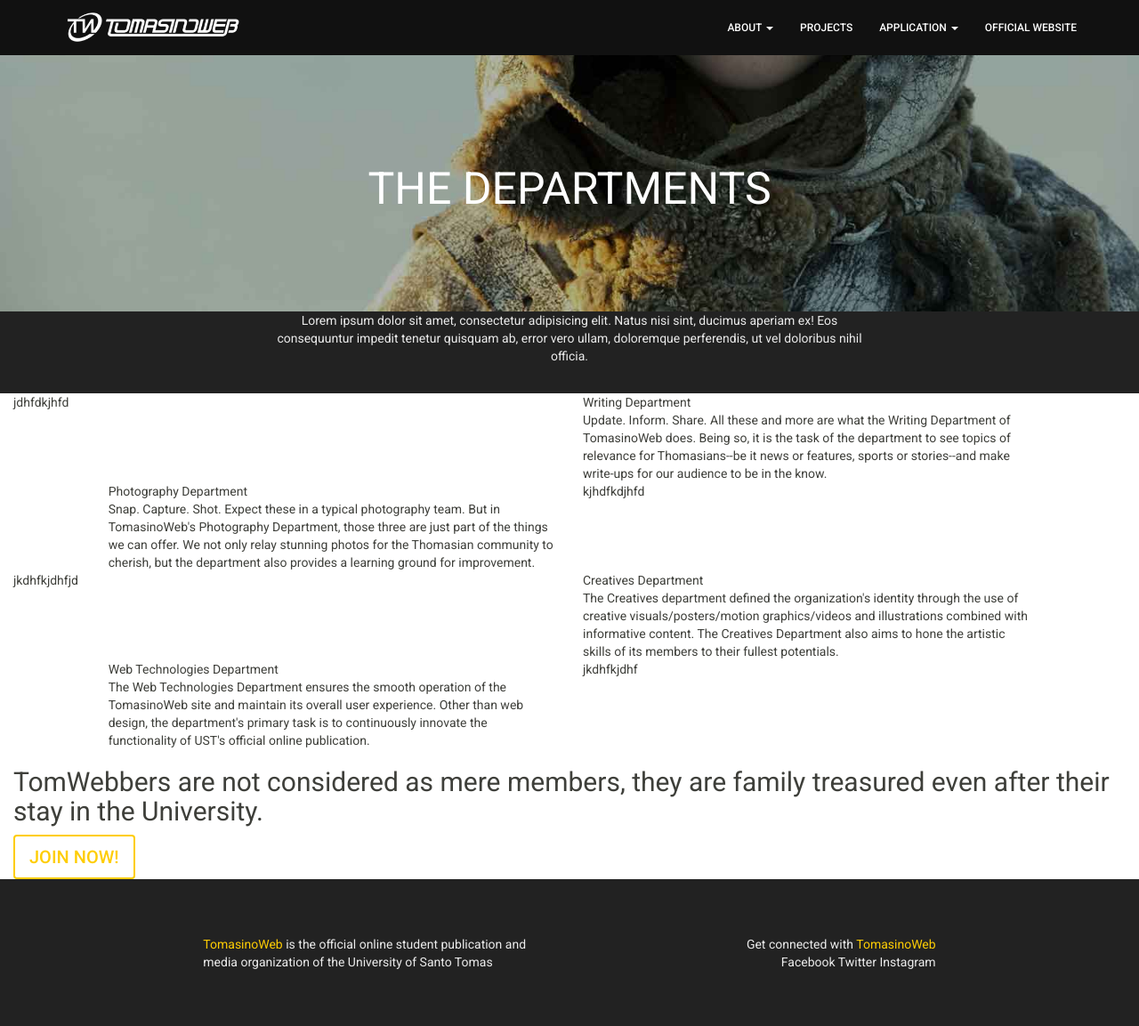
After one commit to raaims/tomweb-recruitment-portal, a PHP site: page /departments.php in a window 1280 px wide. The commit adds this page. Shown: the whole page at 89% size. Run offline with PHP 8.4, Linux system fonts and the light colour scheme; some libraries are stand-ins or nearby versions.

Commit message:
Updates on assests and css

```diff
--- a/css/main.css
+++ b/css/main.css
@@ -42,19 +42,23 @@ body {
 .header {
   min-height: 100vh;
   background: #EBEBEB;
-  padding-top: 20vh;
+  padding-top: 165px;
   background-position: bottom;
   background-attachment: fixed;
   background-size: cover; }
   .header.home {
     background-image: url("../images/home-bg.jpg"); }
   .header.about {
-    background-image: url("../images/about-bg.jpg");
-    min-height: 40vh;
+    background-image: url("../images/2.jpg");
+    min-height: 350px;
     color: white; }
   .header.core {
     background-image: url("../images/home-bg.jpg");
-    min-height: 40vh;
+    min-height: 350px;
+    color: white; }
+  .header.depts {
+    background-image: url("../images/about-bg.jpg");
+    min-height: 350px;
     color: white; }
   .header h1 {
     font-size: 50px; }
@@ -164,15 +168,15 @@ body {
   margin-top: 15px;
   margin-bottom: 15px; }
   .core-officers > .col-md-4 > .img-circle.eb {
-    border: 5px solid #ec2a28; }
+    border: 6px solid #ec2a28; }
   .core-officers > .col-md-4 > .img-circle.writing {
-    border: 5px solid #f3821f; }
+    border: 6px solid #f3821f; }
   .core-officers > .col-md-4 > .img-circle.photog {
-    border: 5px solid #25a4de; }
+    border: 6px solid #25a4de; }
   .core-officers > .col-md-4 > .img-circle.creatives {
-    border: 5px solid #8252a0; }
+    border: 6px solid #8252a0; }
   .core-officers > .col-md-4 > .img-circle.webtech {
-    border: 5px solid #2eb462; }
+    border: 6px solid #2eb462; }
 .core-officers .name {
   font-size: 20px; }
 .core-officers .position {
--- a/css/main.scss
+++ b/css/main.scss
@@ -68,18 +68,23 @@ body {
     background-image: url('../images/home-bg.jpg');
   }
   &.about {
-    background-image: url('../images/about-bg.jpg');
-    min-height: 40vh;
+    background-image: url('../images/2.jpg');
+    min-height: 350px;
     color: white;
   }
   &.core {
     background-image: url('../images/home-bg.jpg');
-    min-height: 40vh;
+    min-height: 350px;
+    color: white;
+  }
+  &.depts{
+    background-image: url('../images/about-bg.jpg');
+    min-height: 350px;
     color: white;
   }
   min-height: 100vh;
   background: #EBEBEB;
-  padding-top: 20vh;
+  padding-top: 165px;
   background-position: bottom;
   background-attachment: fixed;
   background-size: cover;
@@ -215,19 +220,19 @@ body {
     margin-bottom: 15px;
     >.img-circle{
       &.eb{
-        border: 5px solid $eb;
+        border: 6px solid $eb;
       }
       &.writing{
-        border: 5px solid $writing;
+        border: 6px solid $writing;
       }
       &.photog{
-        border: 5px solid $photog;
+        border: 6px solid $photog;
       }
       &.creatives{
-        border: 5px solid $creatives;
+        border: 6px solid $creatives;
       }
       &.webtech{
-        border: 5px solid $webtech;
+        border: 6px solid $webtech;
       }
     }
   }
--- /dev/null
+++ b/departments.php
@@ -0,0 +1,65 @@
+<?php
+$title = "The Departments | Join - TomasinoWeb";
+include 'header.php';
+?>
+<div class="header depts container-fluid text-center">
+	<h1>THE DEPARTMENTS</h1>
+</div>
+
+<div class="black-bg depts container-fluid text-center">
+	<div class="content row">
+		<div class="col-md-12">
+			Lorem ipsum dolor sit amet, consectetur adipisicing elit. Natus nisi sint, ducimus aperiam ex! Eos consequuntur impedit tenetur quisquam ab, error vero ullam, doloremque perferendis, ut vel doloribus nihil officia.
+		</div>
+	</div>
+</div>
+
+<div class="container-fluid">
+	<div class="row">
+		<div class="col-md-6">jdhfdkjhfd</div>
+
+		<div class="col-md-5">
+			Writing Department<br>
+			Update. Inform. Share. All these and more are what the Writing Department of TomasinoWeb does. Being so, it is the task of the department to see topics of relevance for Thomasians--be it news or features, sports or stories--and make write-ups for our audience to be in the know.
+		</div>
+	</div>
+
+	<div class="row light-gray-bg">
+		<div class="col-md-6 col-md-push-6">kjhdfkdjhfd</div>
+
+		<div class="col-md-5 col-md-pull-5">
+			Photography Department<br>
+			Snap. Capture. Shot. Expect these in a typical photography team. But in TomasinoWeb's Photography Department, those three are just part of the things we can offer. We not only relay stunning photos for the Thomasian community to cherish, but the department also provides a learning ground for improvement.
+		</div>
+	</div>
+
+	<div class="row">
+		<div class="col-md-6">jkdhfkjdhfjd</div>
+
+		<div class="col-md-5">
+			Creatives Department<br>
+			The Creatives department defined the organization's identity through the use of creative visuals/posters/motion graphics/videos and illustrations combined with informative content. The Creatives Department also aims to hone the artistic skills of its members to their fullest potentials.
+		</div>
+	</div>
+
+	<div class="row">
+		<div class="col-md-6 col-md-push-6">jkdhfkjdhf</div>
+		<div class="col-md-5 col-md-pull-5">
+			Web Technologies Department<br>
+			The Web Technologies Department ensures the smooth operation of the TomasinoWeb site and maintain its overall user experience. Other than web design, the department's primary task is to continuously innovate the functionality of UST's official online publication.
+		</div>
+	</div>
+
+	<div class="row">
+		<div class="col-md-12">
+			<h2>TomWebbers are not considered as mere members, they are family treasured even after their stay in the University.</h2>
+          	<button type="button" class="btn btn-default">
+            Join Now!
+          </button>
+		</div>
+	</div>
+</div>
+
+<?php
+include 'footer.php';
+?>
--- a/footer.php
+++ b/footer.php
@@ -6,7 +6,8 @@
     <div class="col-md-4 col-md-offset-2">
       <span class="tw">TomasinoWeb</span> is the official online student publication and media organization of the University of Santo Tomas
     </div>
-    <div class="col-md-4 text-align-right">Get connected with <span class="tw">TomasinoWeb</span></div>
+    <div class="col-md-4 text-align-right">Get connected with <span class="tw">TomasinoWeb</span><br>
+    Facebook Twitter Instagram</div>
   </div>
 </div>
 
--- a/header.php
+++ b/header.php
@@ -7,10 +7,9 @@
     <!-- The above 3 meta tags *must* come first in the head; any other head content must come *after* these tags -->
     <title>
 <?php
-        if(isset($title) && !empty($title)){
+if (isset($title) && !empty($title)) {
 	echo $title;
-        }
-        else{
+} else {
 	echo 'Empty';
 }
 ?>
@@ -52,19 +51,19 @@
               <ul class="dropdown-menu">
                 <li><a href="about.php">ABOUT US</a></li>
                 <li><a href="core.php">THE CORE GROUP</a></li>
-                <li><a href="#">THE DEPARTMENTS</a></li>
-                <li><a href="#">THE EXECUTIVE TEAMS</a></li>
+                <li><a href="departments.php">THE DEPARTMENTS</a></li>
+                <li><a href="staff.php">THE EXECUTIVE TEAMS</a></li>
               </ul>
             </li>
             <li><a href="#">PROJECTS</a></li>
             <li class="dropdown">
               <a href="#" class="dropdown-toggle" data-toggle="dropdown" role="button" aria-haspopup="true" aria-expanded="false">APPLICATION <span class="caret"></span></a>
               <ul class="dropdown-menu">
-                <li><a href="#">THE APPLICATION PROCESS</a></li>
-                <li><a href="#">APPLICATION FORM</a></li>
+                <li><a href="process.php">THE APPLICATION PROCESS</a></li>
+                <li><a href="apply.php">APPLICATION FORM</a></li>
               </ul>
             </li>
-            <li><a href="#">OFFICIAL WEBSITE</a></li>
+            <li><a href="http://tomasinoweb.org" target="_blank">OFFICIAL WEBSITE</a></li>
           </ul>
         </div><!-- /.navbar-collapse -->
       </div>
```
Also changed, not shown: images/2.jpg (added), 1 other file. Lines whose indentation alone changed are shown as unchanged.
